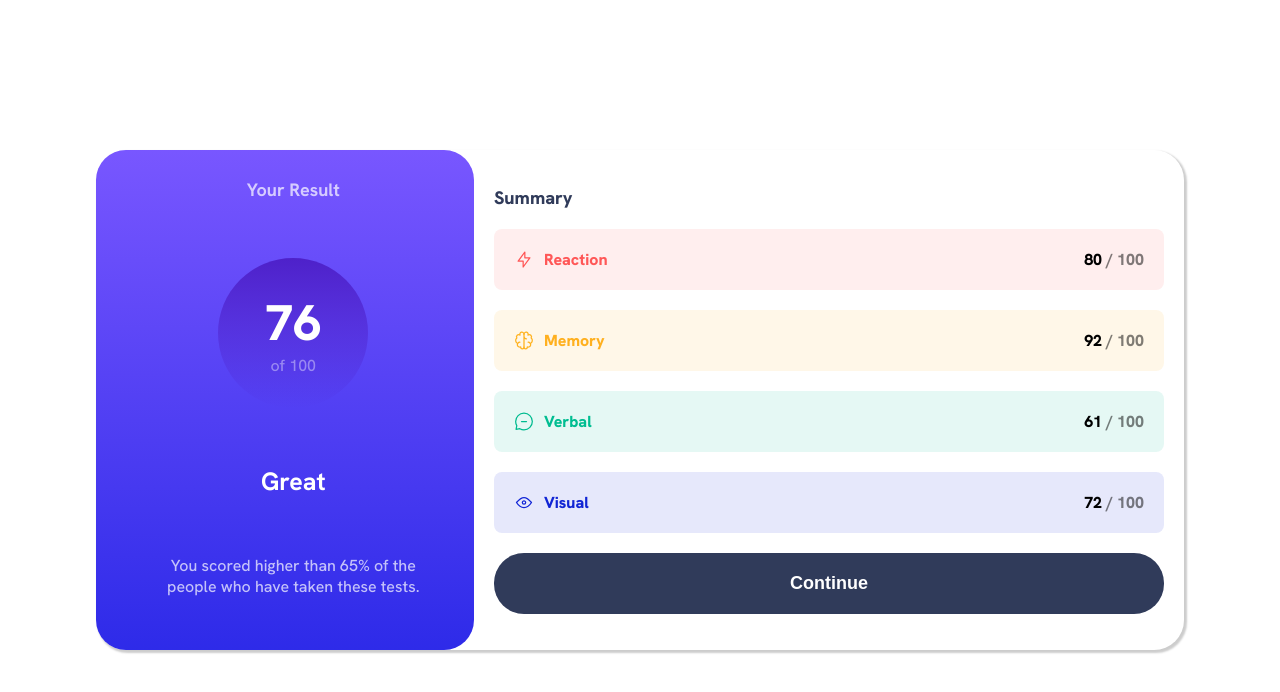
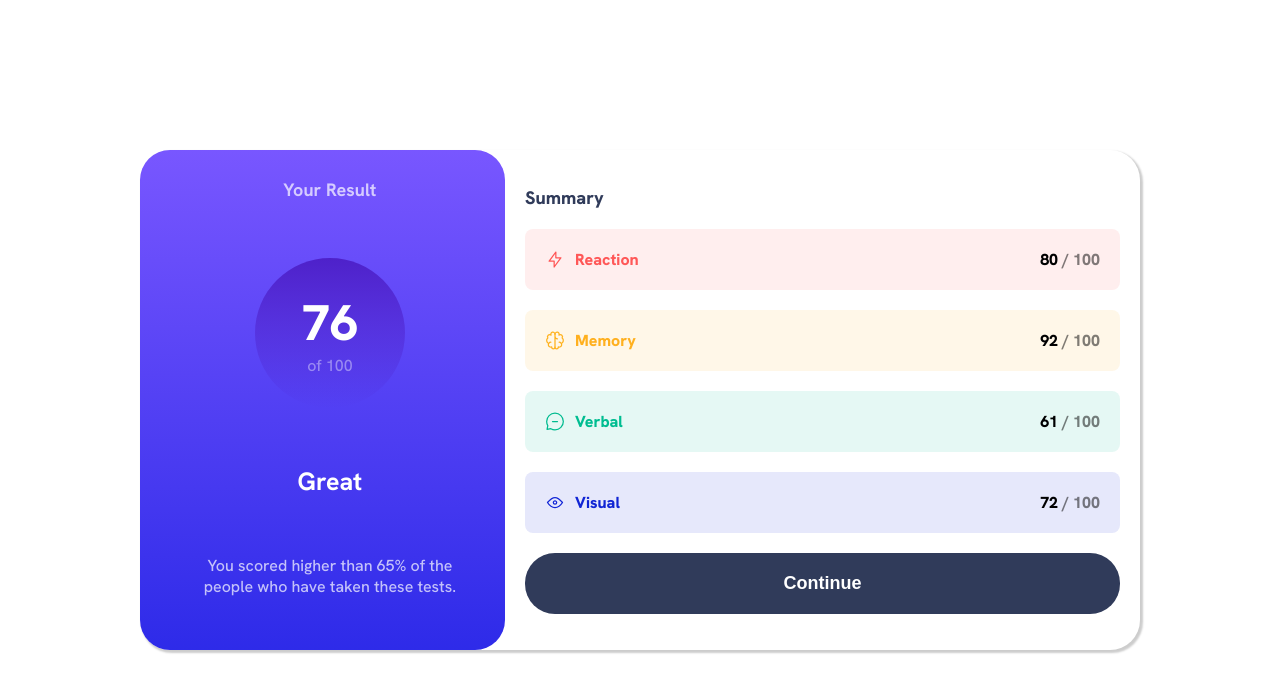
Before and after one commit to Jared-dev-prog/FrontendMentorResultsSummaryScomponent, a plain HTML site: page index.html in a window 1280 px wide. Drawn offline with Linux system fonts and the light colour scheme.

Commit message:
feature(style.css): Nuevo media query para pantallas extra grandes

```diff
--- a/styles/style.css
+++ b/styles/style.css
@@ -153,6 +153,14 @@ body {
   flex-direction: column;
 }
 
+@media (min-width: 1024px) {
+  .content {
+    width: 80%;
+    max-width: 1000px;
+    margin: 0 auto;
+  }
+}
+
 @media (min-width: 768px) {
   body {
     display: flex;
```
